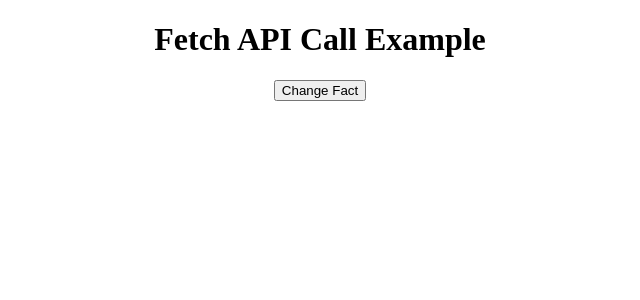
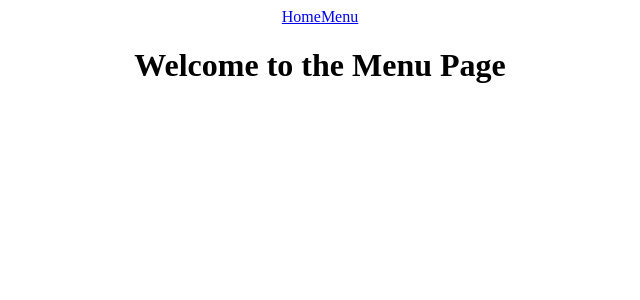
Before and after one commit to Kaushik-FSD/react-concepts-tutorial, a React (Create React App) app: page /menu in a window 1280 px wide. Shown: the top 300 px of the page, without its empty margins (320-960 px from the left). Built offline with nearby package versions, Linux system fonts and the light colour scheme; no server answers.

Commit message:
react router dom tutorial

```diff
--- a/package.json
+++ b/package.json
@@ -10,6 +10,7 @@
     "axios": "^1.11.0",
     "react": "^19.1.0",
     "react-dom": "^19.1.0",
+    "react-router-dom": "^7.7.1",
     "react-scripts": "5.0.1",
     "web-vitals": "^2.1.4"
   },
--- a/src/App.js
+++ b/src/App.js
@@ -1,6 +1,7 @@
 import "./App.css";
 import FetchApiCall from "./react-tutorial/fetch-api-and-use-effect/FetchApiCall";
 import UseStateHookExample from "./react-tutorial/react-hooks/UseStateHookExample";
+import ReactRouterTutorial from "./react-tutorial/react-router/ReactRouterTutorial";
 import ToDo from "./react-tutorial/to-do-app/ToDo";
 // import ComponentPropsExample from "./react-tutorial/components-props/ComponentPropsExample";
 // import TerniaryOperation from "./react-tutorial/terniary-operation/TerniaryOperation";
@@ -11,7 +12,8 @@ function App() {
       <TerniaryOperation /> */}
       {/* <UseStateHookExample /> */}
       {/* <ToDo /> */}
-      <FetchApiCall />
+      {/* <FetchApiCall /> */}
+      <ReactRouterTutorial />
     </div>
   );
 }
--- /dev/null
+++ b/src/pages/Home.js
@@ -0,0 +1,11 @@
+import React from "react";
+
+function Home() {
+  return (
+    <div>
+      <h1>Welcome to the Home Page</h1>
+    </div>
+  );
+}
+
+export default Home;
--- /dev/null
+++ b/src/pages/Menu.js
@@ -0,0 +1,11 @@
+import React from "react";
+
+function Menu() {
+  return (
+    <div>
+      <h1>Welcome to the Menu Page</h1>
+    </div>
+  );
+}
+
+export default Menu;
--- /dev/null
+++ b/src/react-tutorial/react-router/ReactRouterTutorial.js
@@ -0,0 +1,30 @@
+import React from "react";
+import { BrowserRouter as Router, Routes, Route, Link } from "react-router-dom";
+import Home from "../../pages/Home";
+import Menu from "../../pages/Menu";
+function ReactRouterTutorial() {
+  return (
+    <div>
+      <Router>
+        {/* Anything defines under Router will be accisable for the react-router-dom,
+        but does not mean that it has to be a route.
+        The links stays static in the page (but still accessing the react-router-dom functionalities
+        to change the routes, but anything defines under Routes, will be served as a new component aka pages) */}
+        <div>
+          <Link to="/">Home</Link>
+          <Link to="/menu">Menu</Link>
+        </div>
+
+        {/* Routes is nothing but to define the route inside it,
+        any route defined inside Routes will be served as a page/component */}
+        <Routes>
+          <Route path="/" element={<Home />} />
+          <Route path="/menu" element={<Menu />} />
+          <Route path="*" element={<h1>Error Page: 404 Not Found</h1>} />
+        </Routes>
+      </Router>
+    </div>
+  );
+}
+
+export default ReactRouterTutorial;
```
Also changed, not shown: 2 other files (tests, documents, lock files or other folders).
